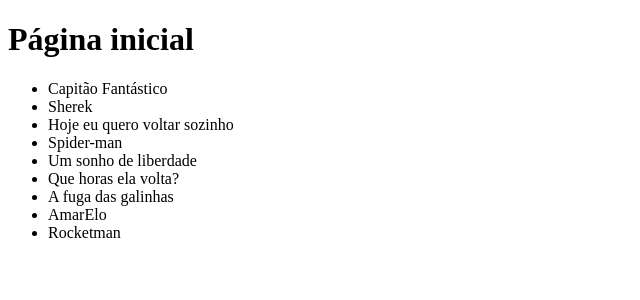
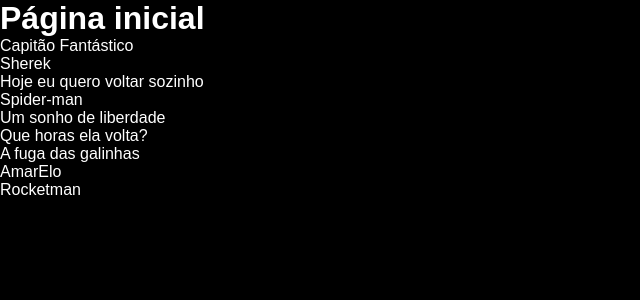
Before and after one commit to Racchel/desafio-final-todoflix, a React (Create React App) app: page / in a window 1280 px wide. Shown: the top 300 px of the page, without its empty margins (0-640 px from the left). Built offline with nearby package versions, Linux system fonts and the light colour scheme; data requests are answered from the project's data file.

Commit message:
[FRONT] Create globalStyle

```diff
--- a/src/App.js
+++ b/src/App.js
@@ -1,5 +1,8 @@
 /** react */
 import { BrowserRouter } from 'react-router-dom'
+
+/** themes */
+import { Theme } from './shared/themes'
 
 /** routes */
 import { AppRoutes } from './routes'
@@ -7,6 +10,7 @@
 const App = () => {
   return (
     <BrowserRouter>
+      <Theme.GlobalStyle />
       <AppRoutes />
     </BrowserRouter>
   )
--- /dev/null
+++ b/src/shared/themes/globalStyle.js
@@ -0,0 +1,21 @@
+import { createGlobalStyle } from 'styled-components'
+
+/** fonts */
+import { font } from './fonts'
+
+/** colors */
+import { colors } from './colors'
+
+export const GlobalStyle = createGlobalStyle`
+  * {
+    margin: 0;
+    padding: 0;
+    box-sizing: border-box;
+    font-family: ${font.family.default};
+  }
+
+  body {
+    background-color: ${colors.neutral.xl};
+    color:  ${colors.neutral.xs};
+  }
+`
--- a/src/shared/themes/index.js
+++ b/src/shared/themes/index.js
@@ -1,6 +1,7 @@
 import { colors } from './colors'
 import { useBreakpoints } from './breakpoints'
-import { font } from './font'
+import { font } from './fonts'
+import { GlobalStyle } from './globalStyle'
 
 /**
  * xs = eXtremely small
@@ -11,7 +12,8 @@
  * v = variation.
  * default = unique
  */
-export const theme = {
+export const Theme = {
+  GlobalStyle,
   colors,
   useBreakpoints,
   font
```
